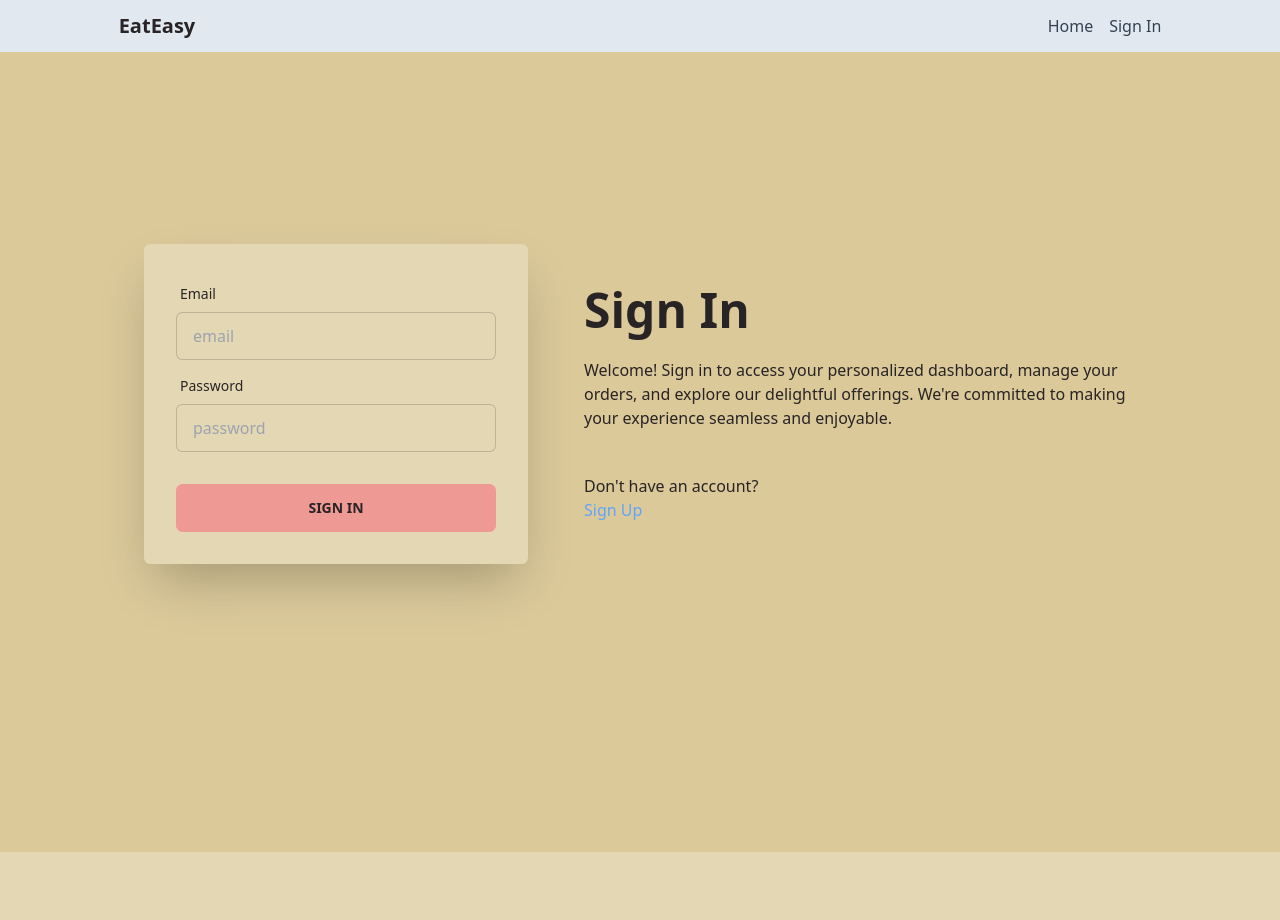
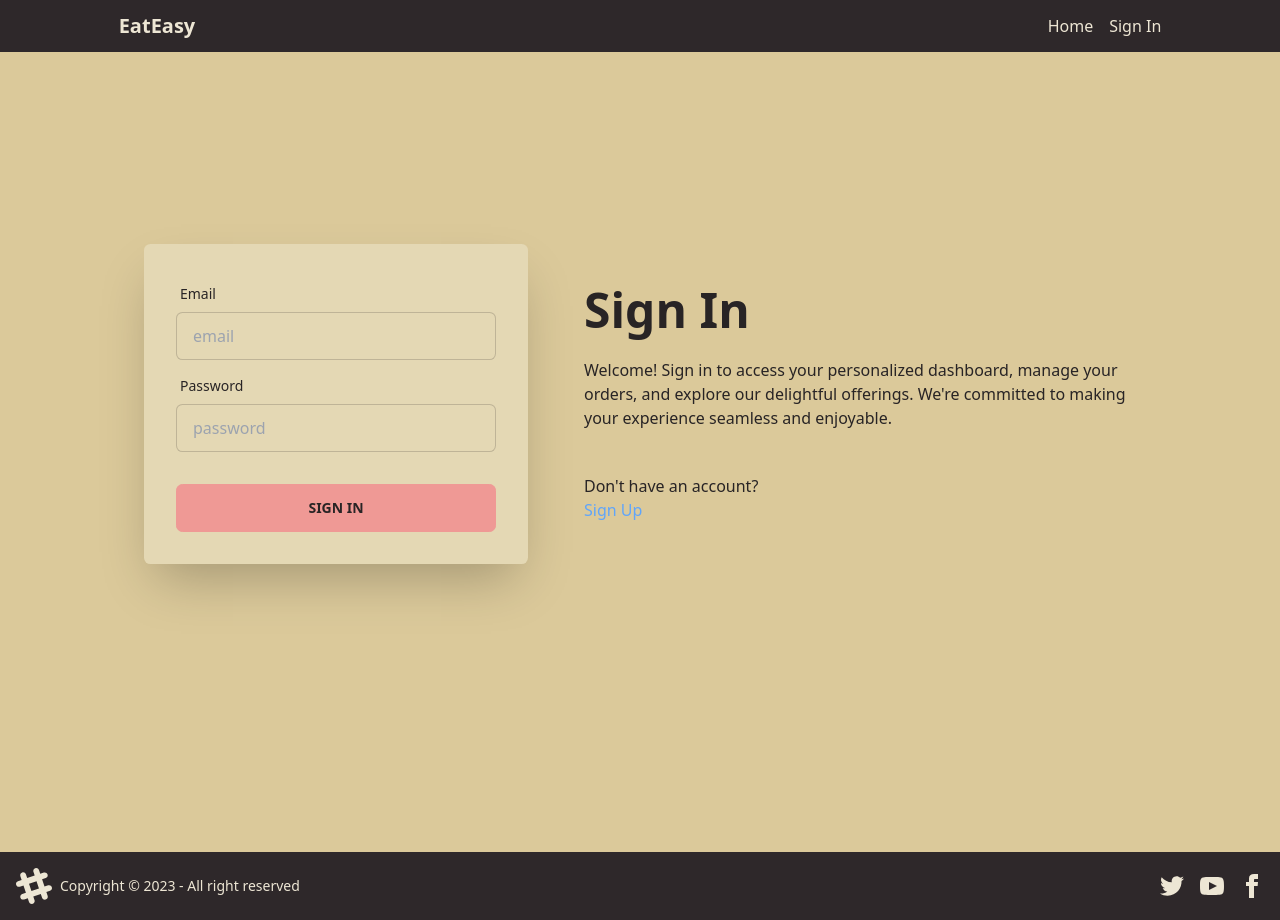
Before and after one commit to saboshi69/comp231-001, a React (Vite) app in the folder eateasy/: page /sign-in in a window 1280 px wide. Before the commit the page ends 852 px from the top, so only its background shows below. Built offline with nearby package versions, Linux system fonts and the light colour scheme.

Commit message:
update header footer

```diff
--- a/eateasy/src/App.jsx
+++ b/eateasy/src/App.jsx
@@ -9,6 +9,7 @@
 import AuthRoutes from "./components/AuthRoutes";
 import CreateRestaurant from "./pages/CreateRestaurantPage";
 import Restaurant from "./pages/RestaurantPage";
+import Footer from "./components/Footer";
 
 const App = () => {
   return (
@@ -25,6 +26,7 @@
             <Route path="/admin/create-restaurant" element={<CreateRestaurant />} />
           </Route>
         </Routes>
+        <Footer />
       </BrowserRouter>
     </QueryClientProvider>
   );
--- /dev/null
+++ b/eateasy/src/components/Footer.jsx
@@ -0,0 +1,21 @@
+const Footer = () => {
+
+
+  return (
+    <footer className="footer items-center p-4 bg-neutral text-neutral-content">
+      <aside className="items-center grid-flow-col">
+        <svg width="36" height="36" viewBox="0 0 24 24" xmlns="http://www.w3.org/2000/svg" fillRule="evenodd" clipRule="evenodd" className="fill-current"><path d="M22.672 15.226l-2.432.811.841 2.515c.33 1.019-.209 2.127-1.23 2.456-1.15.325-2.148-.321-2.463-1.226l-.84-2.518-5.013 1.677.84 2.517c.391 1.203-.434 2.542-1.831 2.542-.88 0-1.601-.564-1.86-1.314l-.842-2.516-2.431.809c-1.135.328-2.145-.317-2.463-1.229-.329-1.018.211-2.127 1.231-2.456l2.432-.809-1.621-4.823-2.432.808c-1.355.384-2.558-.59-2.558-1.839 0-.817.509-1.582 1.327-1.846l2.433-.809-.842-2.515c-.33-1.02.211-2.129 1.232-2.458 1.02-.329 2.13.209 2.461 1.229l.842 2.515 5.011-1.677-.839-2.517c-.403-1.238.484-2.553 1.843-2.553.819 0 1.585.509 1.85 1.326l.841 2.517 2.431-.81c1.02-.33 2.131.211 2.461 1.229.332 1.018-.21 2.126-1.23 2.456l-2.433.809 1.622 4.823 2.433-.809c1.242-.401 2.557.484 2.557 1.838 0 .819-.51 1.583-1.328 1.847m-8.992-6.428l-5.01 1.675 1.619 4.828 5.011-1.674-1.62-4.829z"></path></svg>
+        <p>Copyright © 2023 - All right reserved</p>
+      </aside>
+      <nav className="grid-flow-col gap-4 md:place-self-center md:justify-self-end">
+        <a><svg xmlns="http://www.w3.org/2000/svg" width="24" height="24" viewBox="0 0 24 24" className="fill-current"><path d="M24 4.557c-.883.392-1.832.656-2.828.775 1.017-.609 1.798-1.574 2.165-2.724-.951.564-2.005.974-3.127 1.195-.897-.957-2.178-1.555-3.594-1.555-3.179 0-5.515 2.966-4.797 6.045-4.091-.205-7.719-2.165-10.148-5.144-1.29 2.213-.669 5.108 1.523 6.574-.806-.026-1.566-.247-2.229-.616-.054 2.281 1.581 4.415 3.949 4.89-.693.188-1.452.232-2.224.084.626 1.956 2.444 3.379 4.6 3.419-2.07 1.623-4.678 2.348-7.29 2.04 2.179 1.397 4.768 2.212 7.548 2.212 9.142 0 14.307-7.721 13.995-14.646.962-.695 1.797-1.562 2.457-2.549z"></path></svg>
+        </a>
+        <a><svg xmlns="http://www.w3.org/2000/svg" width="24" height="24" viewBox="0 0 24 24" className="fill-current"><path d="M19.615 3.184c-3.604-.246-11.631-.245-15.23 0-3.897.266-4.356 2.62-4.385 8.816.029 6.185.484 8.549 4.385 8.816 3.6.245 11.626.246 15.23 0 3.897-.266 4.356-2.62 4.385-8.816-.029-6.185-.484-8.549-4.385-8.816zm-10.615 12.816v-8l8 3.993-8 4.007z"></path></svg></a>
+        <a><svg xmlns="http://www.w3.org/2000/svg" width="24" height="24" viewBox="0 0 24 24" className="fill-current"><path d="M9 8h-3v4h3v12h5v-12h3.642l.358-4h-4v-1.667c0-.955.192-1.333 1.115-1.333h2.885v-5h-3.808c-3.596 0-5.192 1.583-5.192 4.615v3.385z"></path></svg></a>
+      </nav>
+    </footer>
+  );
+};
+
+
+export default Footer;
--- a/eateasy/src/components/Header.jsx
+++ b/eateasy/src/components/Header.jsx
@@ -4,7 +4,7 @@
 const Header = () => {
   const currentUser = useSelector((state) => state.user.currentUser);
   return (
-    <header className=" bg-slate-200 shadow-sm ">
+    <header className="bg-neutral text-neutral-content">
       <div className="flex justify-between mx-auto w-5/6 items-center p-3">
         <Link to="/">
           <h1 className="font-bold text-sm sm:text-xl flex-wrap">EatEasy</h1>
@@ -12,13 +12,13 @@
 
         <ul className="flex gap-4">
           <Link to="/">
-            <li className="hidden md:inline text-slate-700 hover:underline cursor-pointer">Home</li>
+            <li className="hidden md:inline hover:underline cursor-pointer">Home</li>
           </Link>
           {currentUser ? (
             <Link to="profile">{currentUser.username ? currentUser.username : ""}</Link>
           ) : (
             <Link to="sign-in">
-              <li className=" text-slate-700 hover:underline cursor-pointer">Sign In</li>
+              <li className=" hover:underline cursor-pointer">Sign In</li>
             </Link>
           )}
         </ul>
```
